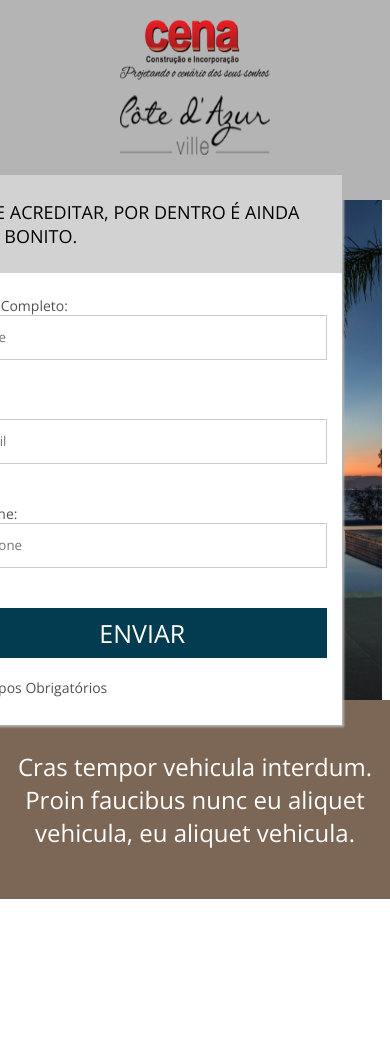
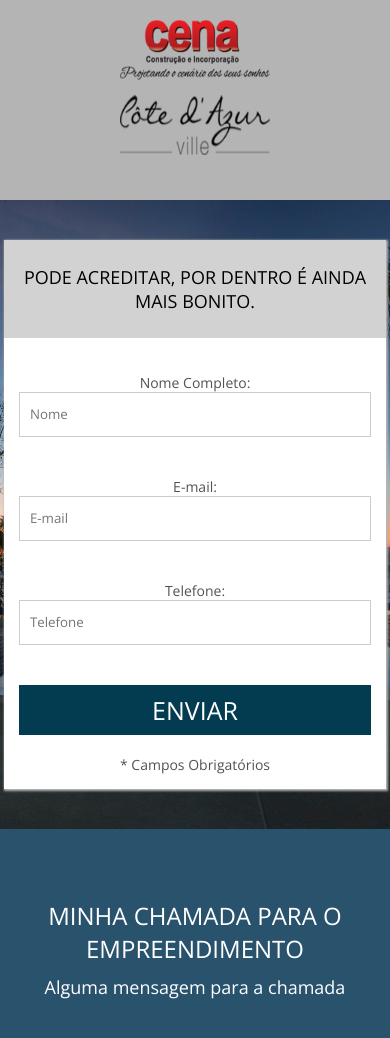
Before and after one commit to CarlosDevit/projeto_html_2, a plain HTML site: page index.html in a window 390 px wide. Before the commit the page ends 949 px from the top, so only its background shows below. Drawn offline with nearby package versions, Linux system fonts and the light colour scheme.

Commit message:
Finishing the banner and aplly responsive

```diff
--- a/css/style.css
+++ b/css/style.css
@@ -50,27 +50,26 @@ div.logo-2{
 
  section.cover-form{
 	width: 100%;
-	padding: 0 2%;
-
  }
 
  div.bg{
 	background-image: url(../imagens/bg-form.jpg);
-	height: 500px;
+	height: 560px;
 	background-size: cover;
 	background-position: center;
+	position: relative;
  }
 
  div.form-container{
-	float: right;
 	width: 400px;
-	margin-right: 40px;
-	height: 110%;
-	position: relative;
+	height: 105%;
 	z-index: 2;
-	top: -5%;
 	box-shadow: 1px 1px 2px 1px rgb(180, 180, 180);
 	background-color: white;
+	position: absolute;
+	right: 30px;
+	top: -2.5%;
+
  }
 
  div.form-container h2{
@@ -82,7 +81,7 @@ div.logo-2{
 }
 
 div.form-container form{
-	margin-top: 8px;
+	margin-top: 20px;
 	padding: 15px;
 }
 
@@ -119,18 +118,14 @@ div.form-container form input[type=submit]{
 
 section.chamada{
 	width: 100%;
-	position: relative;
 	z-index: 1;
-	top: -50px;
-	display: inline-block;
 	text-align: center;
 
 }
 
-section.chamada .container{
-	padding: 50px 0;
-	background-color: #7c6757;
-
+section.chamada div.container{
+	background-color: #29526d;
+	padding: 70px 0 50px 0;
 }
 
 section.chamada h2{
@@ -139,11 +134,39 @@ section.chamada h2{
 	display: inline-block;
 	color: white;
 	font-size: 24px;
+	text-transform: uppercase;
 	font-weight: normal;
+}
 
+section.chamada p{
+	width: 96%;
+	max-width: 700px;
+	display: inline-block;
+	color: white;
+	margin-top:10px;
+	font-size: 18px;
+	font-weight: normal;
 }
 
 /*Media Queries*/
+
+@media screen and (max-width: 960px){
+
+	div.bg{
+		text-align: center;
+		height: auto;
+		padding: 40px 0;
+	}
+
+	div.form-container{
+		height: auto;
+		width: 98%;
+		max-width: 400px;
+		position: static;
+		display: inline-block;
+	}
+}
+
  @media screen and (max-width: 510px){
 
 	header{
--- a/index.html
+++ b/index.html
@@ -60,7 +60,6 @@
           <div class="form-wraper">
             <p>* Campos Obrigatórios</p>
           </div><!-- form-wraper -->
-
         </form><!-- form -->
       </div><!-- form-container -->
     </div><!-- container bg -->
@@ -70,11 +69,15 @@
 
   <section class="chamada">
     <div class="container">
-      <h2>Cras tempor vehicula interdum.
-        Proin faucibus nunc eu aliquet vehicula,
-        eu aliquet vehicula.</h2>
+      <div>
+        <h2>Minha chamada para o empreendimento</h2>
+      </div>
+      <div>
+      <p>Alguma mensagem para a chamada</p>
+      </div>
     </div><!-- container -->
   </section><!-- chamada -->
+
 
 
 </body>
```
